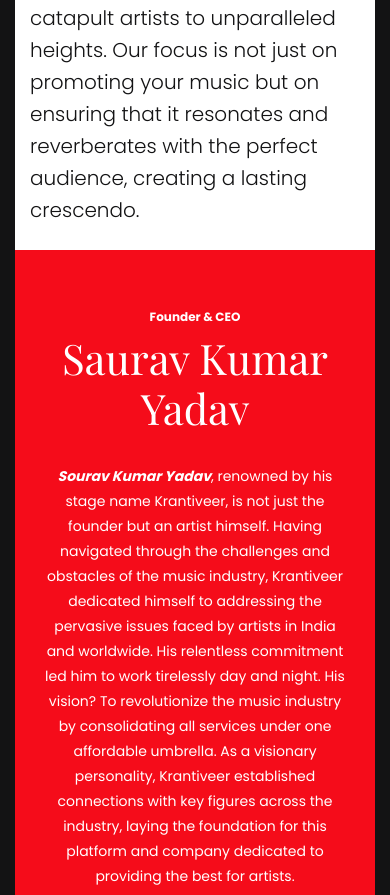
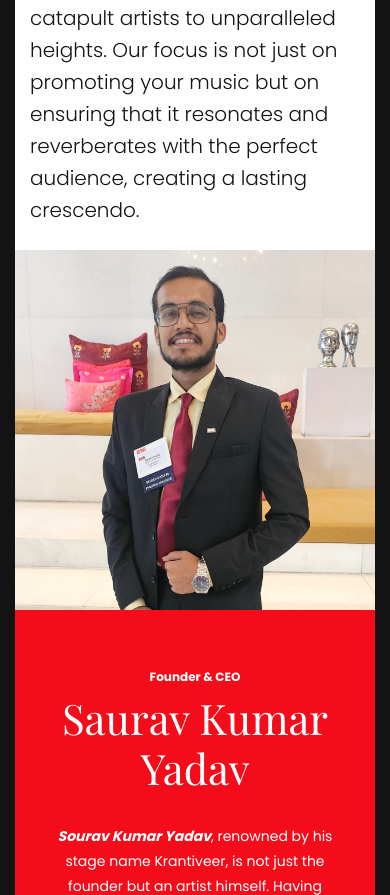
Before and after one commit to scriptforprince7/kmf-media-productions-webapp-PHP, a PHP site: page /about-us.php in a window 390 px wide. Shown: the part 1930-2825 px from the top of the page. Run offline with PHP 8.4, Linux system fonts and the light colour scheme.

Commit message:
Fourth Commit 11-16-23

```diff
--- a/about-us.php
+++ b/about-us.php
@@ -97,8 +97,21 @@
            <div class="side-image-content">
         <div class="inner">
           <figure class="reveal-effect se2-white wow main-image" data-aos="slide-effect"><img src="images/big-saurav.jpg" alt="Image"></figure>
-          <!--<figure class="reveal-effect se2-white wow sub-image" data-aos="slide-effect"><img src="images/image02.jpg" alt="Image"></figure>-->
+          <figure class="reveal-effect se2-white wow sub-image phone-hid" data-aos="slide-effect"><img src="images/big-saurav.jpg" alt="Image"></figure>
         </div>
+        <style>
+        .phone-hid{
+            display: none;
+        }
+
+         @media only screen and (max-width: 600px) {
+
+        .phone-hid {
+            display: block;
+        }
+    }
+
+        </style>
         <div class="inner bg1 wow fadeInRight">
           <div class="contenty">
             <h5>Founder & CEO</h5>
```
